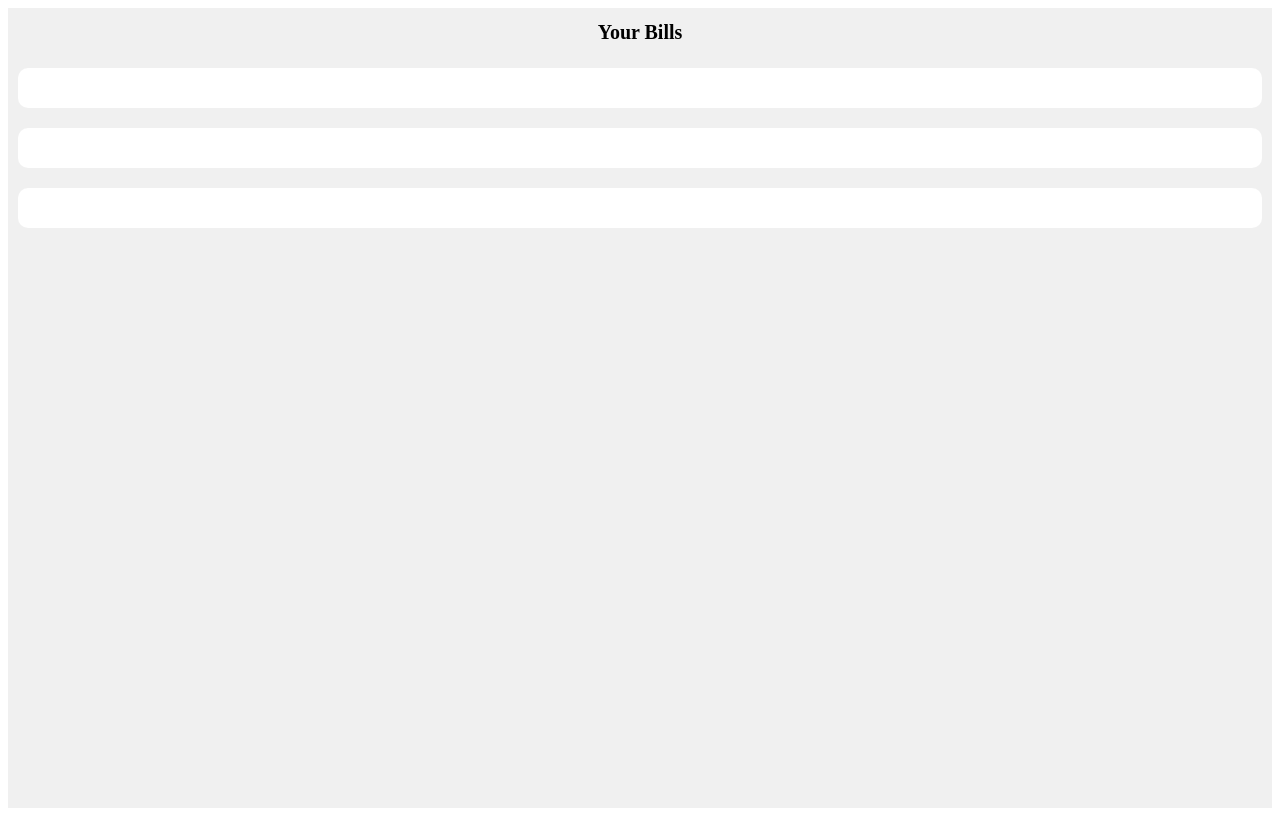
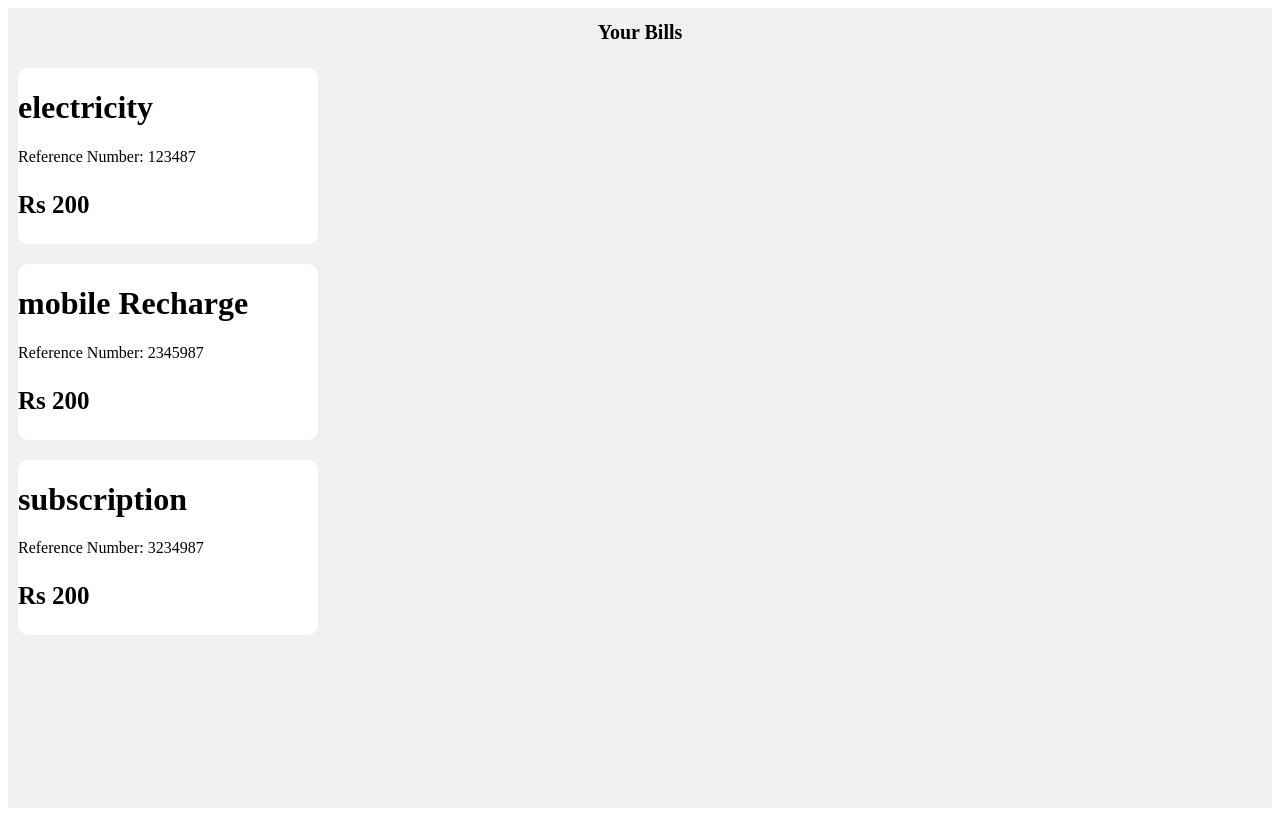
Before and after one commit to saisantosh005/novaApp, a React (Create React App) app: page / in a window 1280 px wide. Built offline with nearby package versions, Linux system fonts and the light colour scheme.

Commit message:
HomeRouteBillListAdded

```diff
--- a/src/components/DetailsRoute/DetailsRoute.js
+++ b/src/components/DetailsRoute/DetailsRoute.js
@@ -36,7 +36,7 @@ const DetailsRoute = (props) => {
         </Details>
       </DetailsCardContainer>
       <ButtonContainer>
-        <Button>pay</Button>
+        <Button>Pay</Button>
 
         <Button>Edit</Button>
       </ButtonContainer>
--- a/src/components/DetailsRoute/styledComponents.js
+++ b/src/components/DetailsRoute/styledComponents.js
@@ -21,15 +21,16 @@ const DetailsCardContainer = styled.div`
 const Heading = styled.h1`
   flex-grow: 1;
   text-align: center;
-  font-family: "roboto";
+  font-family: "Arial";
 `;
 const LabelName = styled.p`
-  font-weight: bold;
+  font-weight: 500;
   font-size: 15px;
   margin: 0px;
 `;
 const Content = styled.span`
   margin-bottom: 10px;
+  font-family: "Arial";
 `;
 const Details = styled.div`
   display: flex;
--- /dev/null
+++ b/src/components/HomeRoute/BillCard/BillCard.js
@@ -0,0 +1,19 @@
+import {
+  BillCardMainContainer,
+  Heading,
+  ReferenceNumber,
+  Amount
+} from "./styledComponents";
+
+const BillCard = (props) => {
+  const { category, id, amount, date, status } = props.details;
+  return (
+    <BillCardMainContainer>
+      <Heading>{category}</Heading>
+      <ReferenceNumber>Reference Number: {id}</ReferenceNumber>
+      <Amount>Rs {amount}</Amount>
+    </BillCardMainContainer>
+  );
+};
+
+export default BillCard;
--- /dev/null
+++ b/src/components/HomeRoute/BillCard/styledComponents.js
@@ -0,0 +1,18 @@
+import styled from "styled-components";
+
+const BillCardMainContainer = styled.div`
+  max-width: 300px;
+  max-height: 400px;
+  background: white;
+  border-radius: 10px;
+  margin: 10px;
+`;
+
+const Heading = styled.h1``;
+const Amount = styled.p`
+  font-weight: bold;
+  font-size: 25px;
+`;
+const ReferenceNumber = styled.p``;
+
+export { BillCardMainContainer, Heading, ReferenceNumber, Amount };
--- a/src/components/HomeRoute/HomeRoute.js
+++ b/src/components/HomeRoute/HomeRoute.js
@@ -1,33 +1,61 @@
-import { BillCard, Heading, MainDiv } from "./styledComponent";
+import BillCard from "./BillCard/BillCard";
+import { Heading, MainDiv } from "./styledComponent";
 
+// const billsList = [
+//   {
+//     category: "electricity",
+//     billList: [
+//       {
+//         name: "electricity",
+//         amount: 200,
+//         frequency: 3,
+//         phoneNumber: 972374987,
+//         email: ""
+//       }
+//     ]
+//   },
+//   {
+//     category: "mobile Recharge",
+//     billList: []
+//   },
+//   {
+//     category: "subscription",
+//     billList: []
+//   }
+// ];
 const billsList = [
   {
+    id: 123487,
     category: "electricity",
-    billList: [
-      {
-        name: "electricity",
-        amount: 200,
-        frequency: 3,
-        phoneNumber: 972374987,
-        email: ""
-      }
-    ]
+    amount: 200,
+    frequency: 3,
+    phoneNumber: 972374987,
+    email: ""
   },
   {
+    id: 2345987,
     category: "mobile Recharge",
-    billList: []
+    amount: 200,
+    frequency: 3,
+    phoneNumber: 972374987,
+    email: ""
   },
   {
+    id: 3234987,
     category: "subscription",
-    billList: []
+    amount: 200,
+    frequency: 3,
+    phoneNumber: 972374987,
+    email: ""
   }
 ];
+
 const HomeRoute = () => {
   return (
     <MainDiv>
       <Heading>Your Bills</Heading>
       {billsList.map((item) => (
-        <BillCard></BillCard>
+        <BillCard details={item} />
       ))}
     </MainDiv>
   );
--- a/src/components/HomeRoute/styledComponent.js
+++ b/src/components/HomeRoute/styledComponent.js
@@ -10,12 +10,5 @@ const Heading = styled.h1`
   font-size: 20px;
   text-align: center;
 `;
-const BillCard = styled.div`
-  min-width: 100px;
-  height: 40px;
-  background: white;
-  border-radius: 10px;
-  margin: 10px;
-`;
 
-export { MainDiv, Heading, BillCard };
+export { MainDiv, Heading };
```
